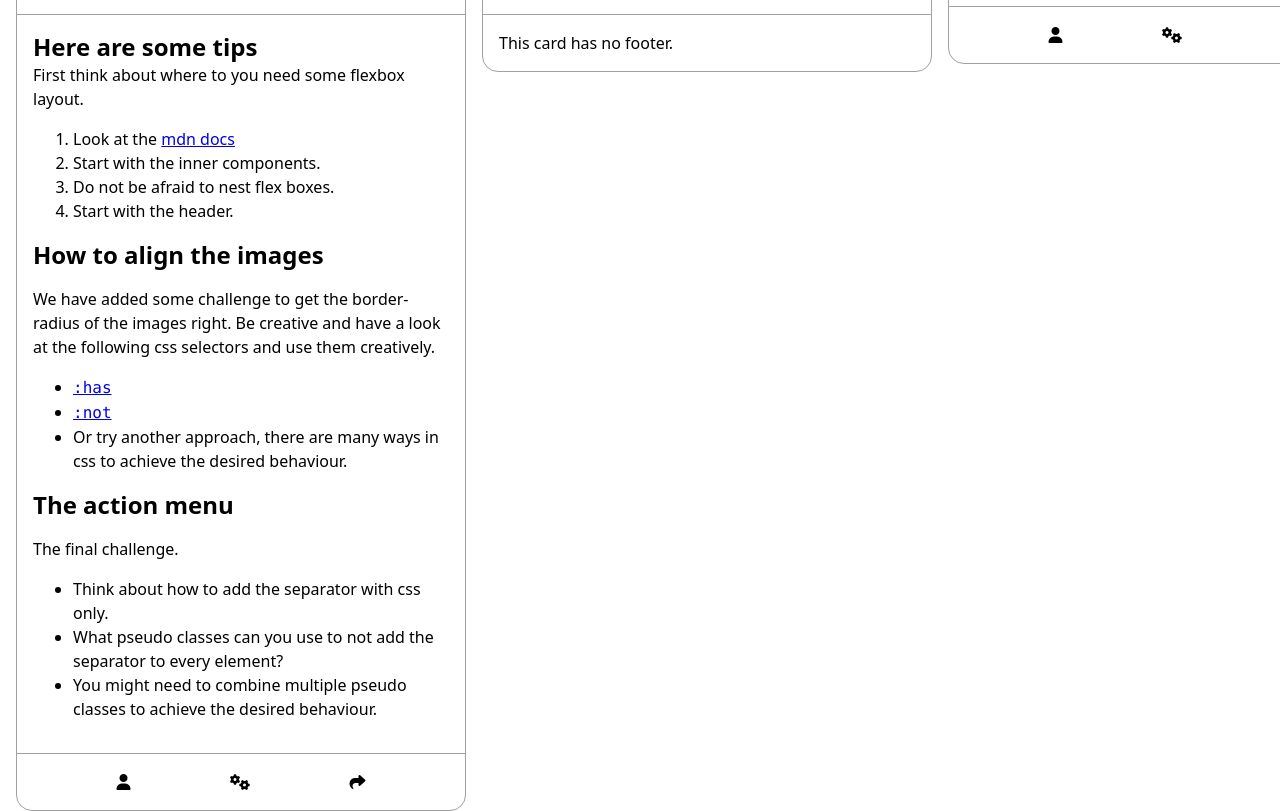
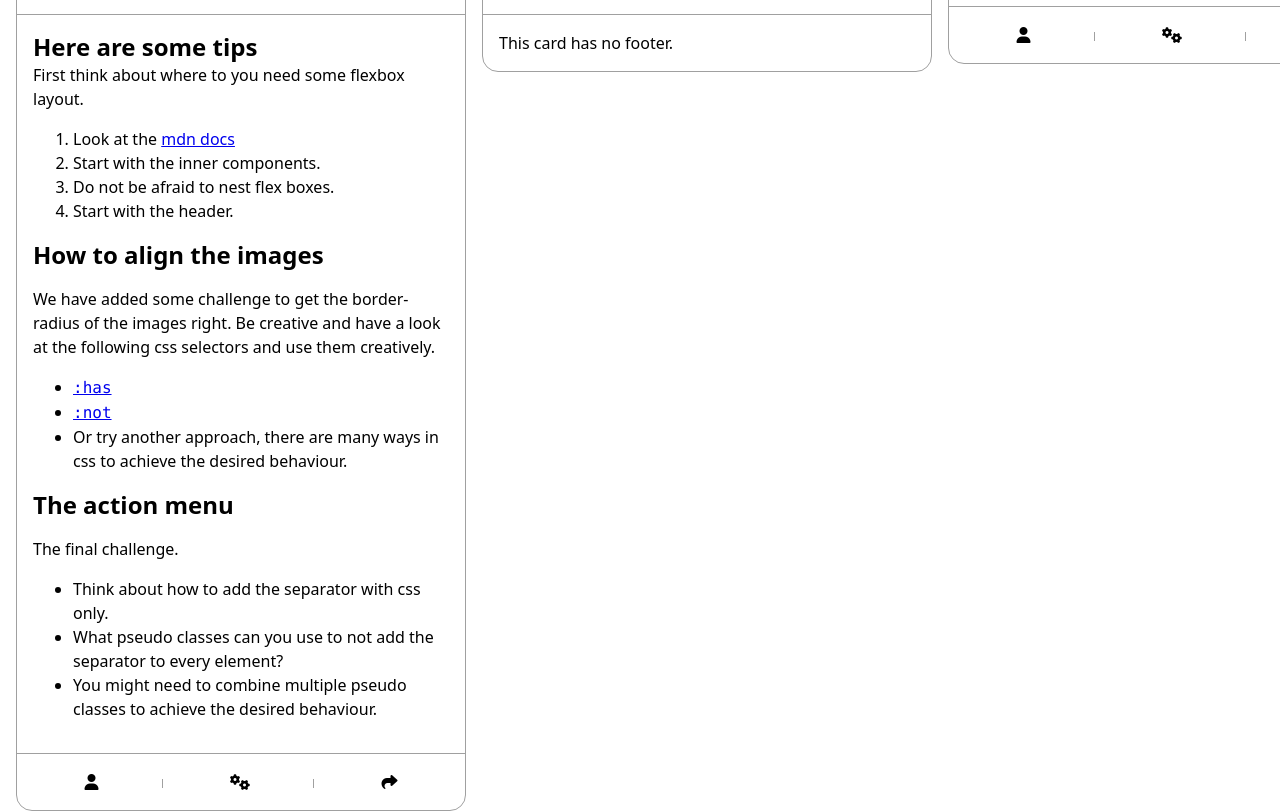
Before and after one commit to HighDom/FoWE_Repo, a website built with Vite: page task_1/src/card.html in a window 1280 px wide. Shown: the part 67-878 px from the top of the page. Built offline with nearby package versions, Linux system fonts and the light colour scheme.

Commit message:
feat: icon borders added

```diff
--- a/task_1/src/card.css
+++ b/task_1/src/card.css
@@ -39,14 +39,22 @@ article {
     & ul {
       display: flex;
       flex-direction: row;
+      align-items: center;
       justify-content: space-evenly;
-      align-items: center;
       padding: 0;
       list-style: none;
-      /* Add Lines inbetween Icons*/
+
+      & li:not(:last-child)::after {
+        content: '';
+        display: inline-block;
+        width: 1px;
+        height: 9px;
+        background-color: var(--border-color);
+        margin-left: 59px;
+      }
     }
+  }
 
-  }
 }
 
 
```
